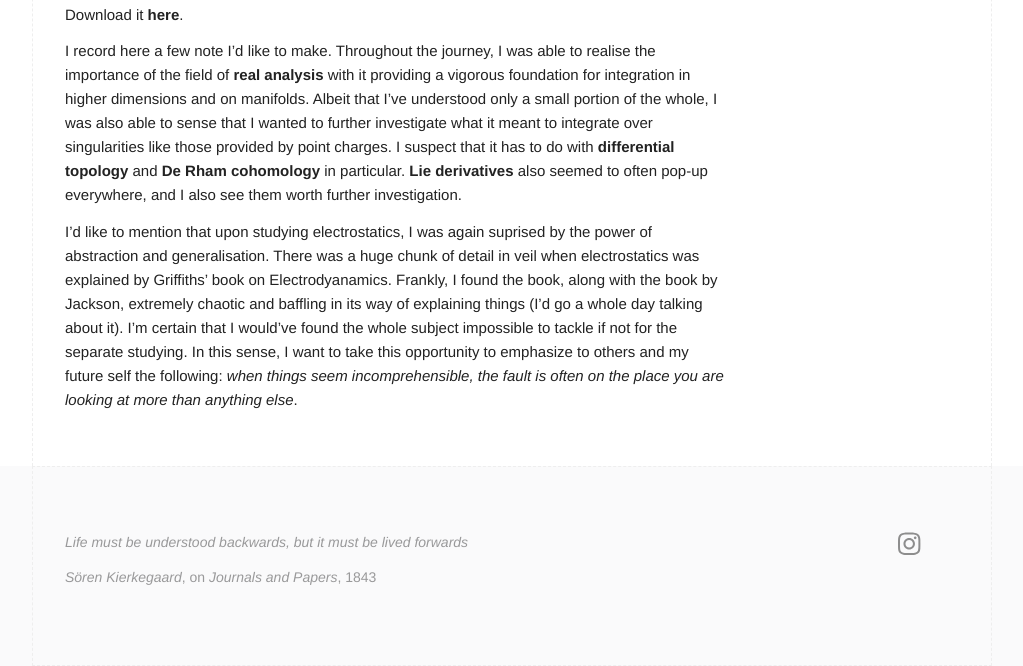
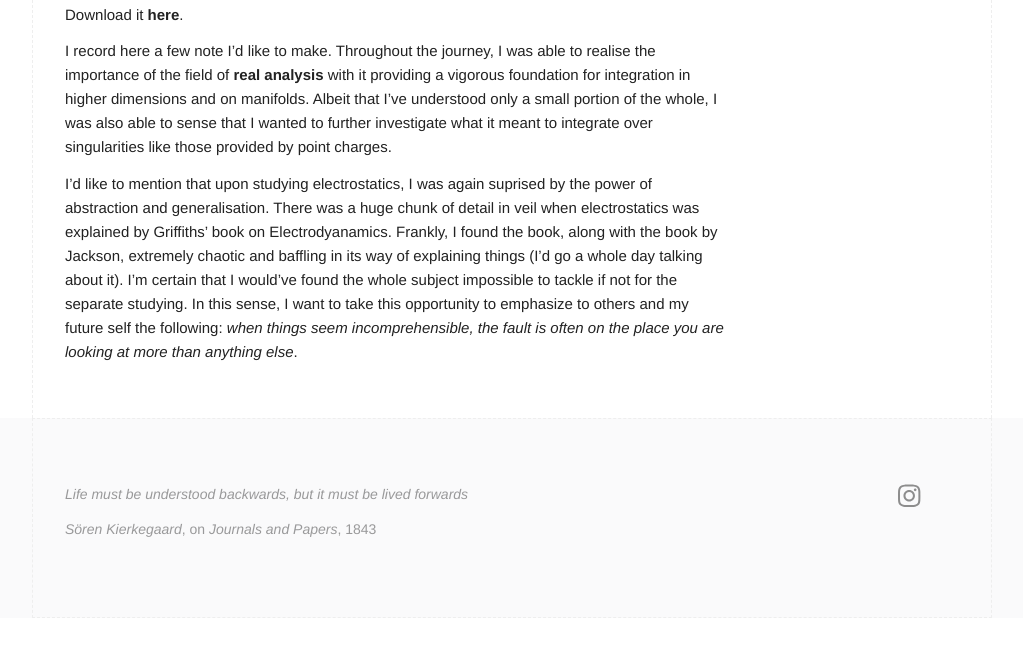
Before and after one commit to danetrouveur/danetrouveur.github.io, a Jekyll site: the page built from _posts/2024-04-26-notes-on-differential-forms.md, in a window 1280 px wide and 900 px high, scrolled down 1406 px, cut to the strip 234-900 px from the top of the window. Shown: the whole strip, without its empty margins (128-1151 px from the left). Built offline with Jekyll 4.4.1, drawn with Linux system fonts in a browser that asks for light colours; after the commit the page ends 2258 px from its top, so only the background shows below that.

Commit message:
Commit_3

```diff
--- a/_posts/2024-04-26-notes-on-differential-forms.md
+++ b/_posts/2024-04-26-notes-on-differential-forms.md
@@ -27,6 +27,6 @@ These notes were for the midterms of **electromagnetism 1** (PHY2009-01)!
 Download it [**here**](/assets/resources/Physics__Differential_Equations_in_Electromagnetism.pdf).
 
 
-I record here a few note I'd like to make. Throughout the journey, I was able to realise the importance of the field of **real analysis** with it providing a vigorous foundation for integration in higher dimensions and on manifolds. Albeit that I've understood only a small portion of the whole, I was also able to sense that I wanted to further investigate what it meant to integrate over singularities like those provided by point charges. I suspect that it has to do with **differential topology** and **De Rham cohomology** in particular. **Lie derivatives** also seemed to often pop-up everywhere, and I also see them worth further investigation.
+I record here a few note I'd like to make. Throughout the journey, I was able to realise the importance of the field of **real analysis** with it providing a vigorous foundation for integration in higher dimensions and on manifolds. Albeit that I've understood only a small portion of the whole, I was also able to sense that I wanted to further investigate what it meant to integrate over singularities like those provided by point charges.
 
 I'd like to mention that upon studying electrostatics, I was again suprised by the power of abstraction and generalisation. There was a huge chunk of detail in veil when electrostatics was explained by Griffiths' book on Electrodyanamics. Frankly, I found the book, along with the book by Jackson, extremely chaotic and baffling in its way of explaining things (I'd go a whole day talking about it). I'm certain that I would've found the whole subject impossible to tackle if not for the separate studying. In this sense, I want to take this opportunity to emphasize to others and my future self the following: *when things seem incomprehensible, the fault is often on the place you are looking at more than anything else*.
```
